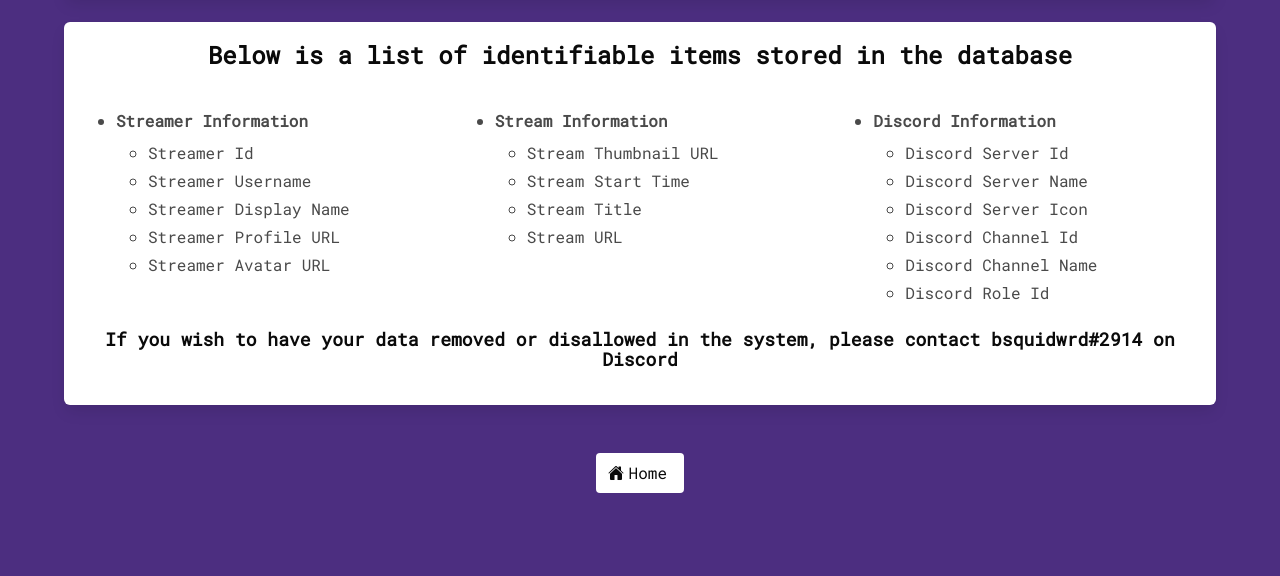
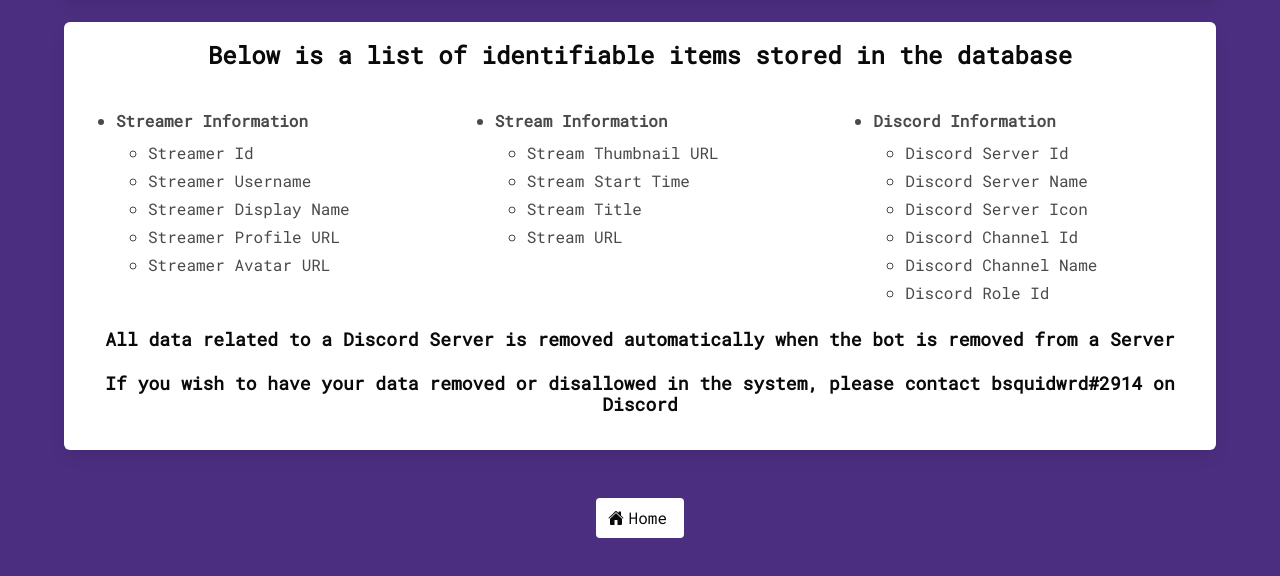
Before and after one commit to bsquidwrd/livebot.bsquid.io, a website: page privacy.html in a window 1280 px wide. Shown: the part 322-898 px from the top of the page. Drawn offline with nearby package versions, Linux system fonts and the light colour scheme.

Commit message:
Update privacy.html

```diff
--- a/privacy.html
+++ b/privacy.html
@@ -120,6 +120,12 @@
 
                     <div class="content">
                         <h5 class="subtitle is-9 has-text-centered has-text-black">
+                            All data related to a Discord Server is removed automatically when the bot is removed from a Server
+                        </h5>
+                    </div>
+
+                    <div class="content">
+                        <h5 class="subtitle is-9 has-text-centered has-text-black">
                             If you wish to have your data removed or disallowed in the system, please contact bsquidwrd#2914 on Discord
                         </h5>
                     </div>
```
